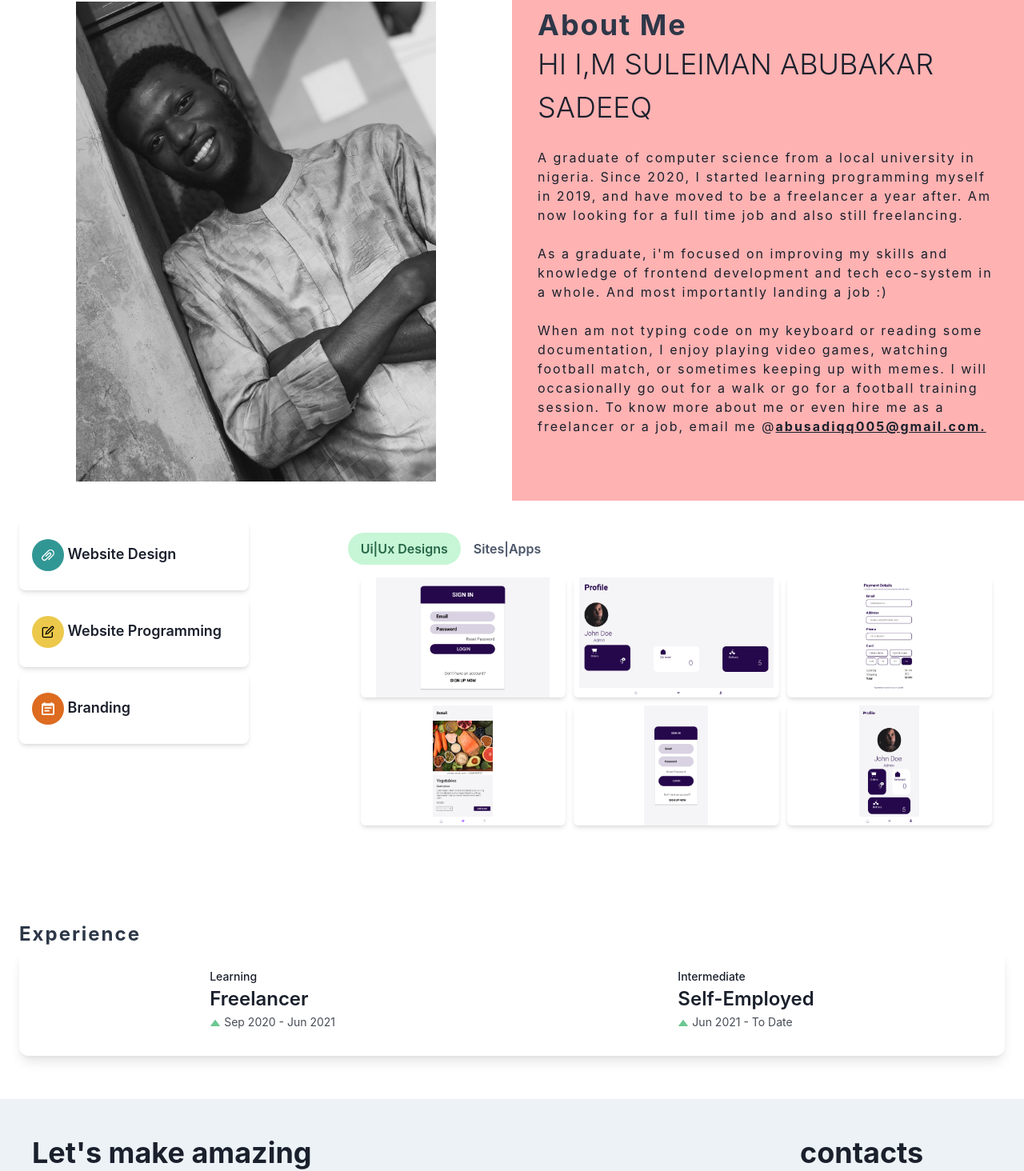
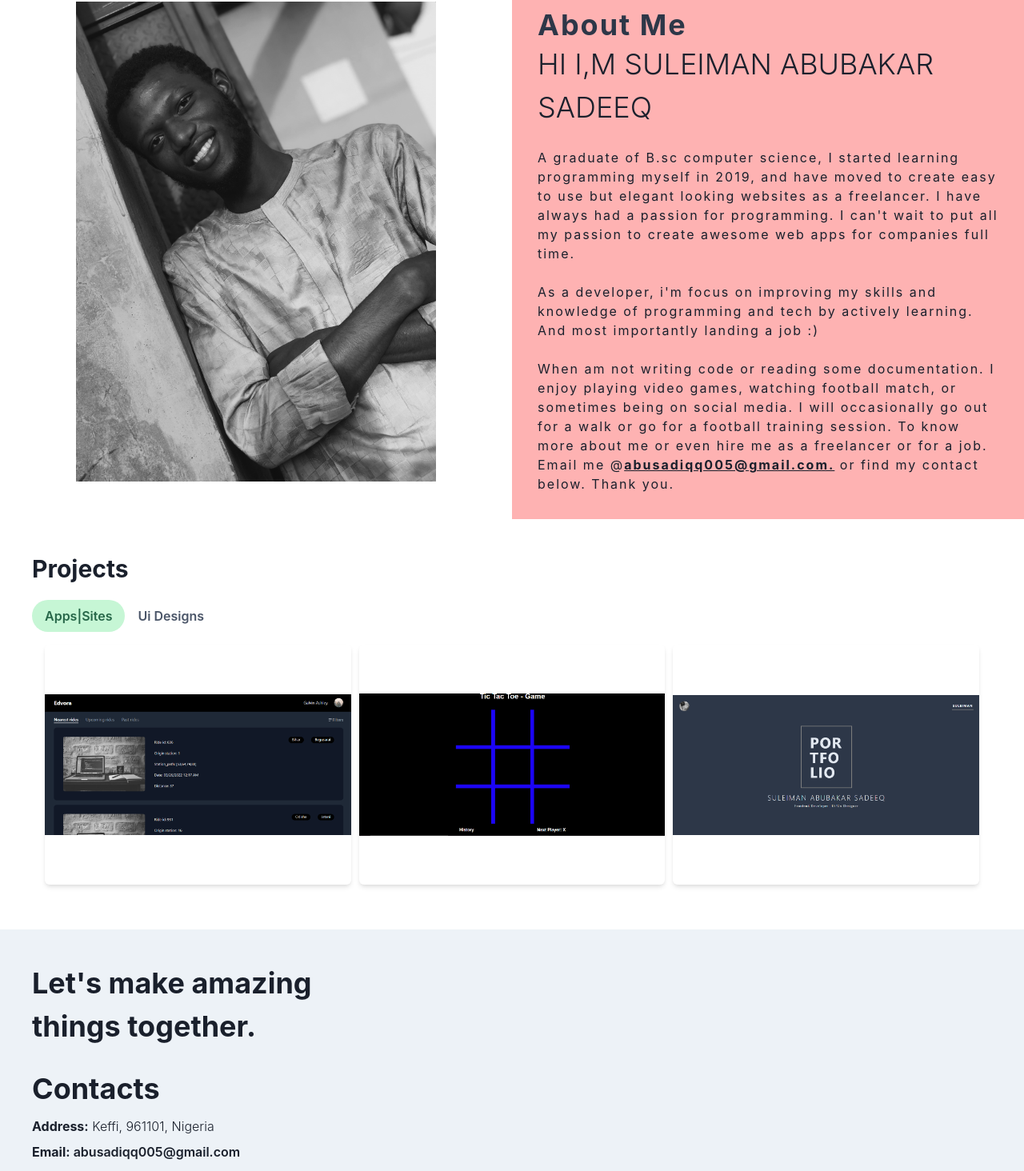
Before and after one commit to SADIQQ005/my-webste, a Next.js app: page / in a window 1280 px wide. Shown: the part 822-2286 px from the top of the page at 80% size. Built offline with nearby package versions, Linux system fonts and the light colour scheme.

Commit message:
little change

```diff
--- a/layouts/About.js
+++ b/layouts/About.js
@@ -40,25 +40,27 @@ export default function About() {
               hi i,m suleiman abubakar sadeeq
             </Text>
             <Text textAlign="start" letterSpacing="2px" fontSize="md">
-              <br />A graduate of computer science from a local university in
-              nigeria. Since 2020, I started learning programming myself in
-              2019, and have moved to be a freelancer a year after. Am now
-              looking for a full time job and also still freelancing.
+              <br />A graduate of B.sc computer science, I started learning
+              programming myself in 2019, and have moved to create easy to use
+              but elegant looking websites as a freelancer. I have always had a
+              passion for programming. I can't wait to put all my passion to
+              create awesome web apps for companies full time.
               <br />
               <br />
-              As a graduate, i'm focused on improving my skills and knowledge of
-              frontend development and tech eco-system in a whole. And most
-              importantly landing a job :)
+              As a developer, i'm focus on improving my skills and knowledge of
+              programming and tech by actively learning. And most importantly
+              landing a job :)
               <br />
               <br />
-              When am not typing code on my keyboard or reading some
-              documentation, I enjoy playing video games, watching football
-              match, or sometimes keeping up with memes. I will occasionally go
-              out for a walk or go for a football training session. To know more
-              about me or even hire me as a freelancer or a job, email me @
+              When am not writing code or reading some documentation. I enjoy
+              playing video games, watching football match, or sometimes being
+              on social media. I will occasionally go out for a walk or go for a
+              football training session. To know more about me or even hire me
+              as a freelancer or for a job. Email me @
               <Text as="u" fontWeight="bold">
                 abusadiqq005@gmail.com.
-              </Text>
+              </Text>{" "}
+              or find my contact below. Thank you.
             </Text>
           </GridItem>
         </Grid>
--- a/layouts/Contact.js
+++ b/layouts/Contact.js
@@ -1,55 +1,60 @@
 import React from "react";
 import {
   Box,
-  Center,
   Text,
   Grid,
   GridItem,
-  Button,
-  Heading,
   Spacer,
 } from "@chakra-ui/react";
-import { ChatIcon } from "@chakra-ui/icons";
 
 export default function Contact() {
   return (
     <>
       <Box bg="gray.100" h="100%" pt={[4, 10]} px={[4, 10]}>
         <Grid templateColumns="repeat(5, 1fr)" templateRows="repeat(3, 1fr)">
-          <GridItem colSpan="4" rowSpan="2">
+          <GridItem colSpan="5" rowSpan="3">
             <Text
               fontWeight="bolder"
               fontSize={["2xl", "4xl"]}
               color="gray.800"
-              mb={[12, 6]}
+              mb={6}
             >
               Let's make amazing <br />
               things together.
             </Text>
             <Spacer />
           </GridItem>
-          <GridItem colSpan="1" rowSpan="2">
+          <GridItem colSpan="5" rowSpan="3">
             <Text
               fontWeight="bolder"
               fontSize={["2xl", "4xl"]}
               color="gray.800"
+              textTransform="capitalize"
             >
               contacts
             </Text>
-            <Text fontWeight="light" my={2}>Keffi, 961101, Nigeria</Text>
-            <Text fontWeight="semibold" my={2}>abusadiqq005@gmail.com</Text>
-            <Text fontWeight="semibold" my={2}>+234 7035426079</Text>
-            <Text fontWeight="semibold" my={2}>l00ner@ instagram</Text>
+            <Text fontWeight="light" my={2}>
+              <strong>Address:</strong> Keffi, 961101, Nigeria
+            </Text>
+            <Text fontWeight="semibold" my={2}>
+              <strong>Email:</strong> abusadiqq005@gmail.com
+            </Text>
+            <Text fontWeight="semibold" my={2}>
+              <strong>Phone:</strong> +234 7035426079
+            </Text>
+            <Text fontWeight="semibold" my={2}>
+              <strong>Instagram:</strong> suleiman abubakar sadeeq
+            </Text>
             <Text fontWeight="semibold" mt={2} mb={4}>
-              shadik@ twitter
+              <strong>Twitter:</strong> shadik
             </Text>
           </GridItem>
-          <GridItem colSpan="5" rowSpan="1">
+          <GridItem colSpan="5" rowSpan="3">
             <Box
               display="flex"
               justifyContent="space-between"
               borderTop="2px solid gray"
-              pt={4}
+              py={4}
             >
               <Text
                 as="em"
--- a/layouts/Portfolio.js
+++ b/layouts/Portfolio.js
@@ -3,8 +3,6 @@ import {
   Box,
   Grid,
   GridItem,
-  Stack,
-  IconButton,
   Tabs,
   Text,
   Tab,
@@ -12,89 +10,35 @@ import {
   TabPanels,
   TabPanel,
   Image,
-  Stat,
-  StatNumber,
-  StatLabel,
-  StatHelpText,
-  StatArrow,
 } from "@chakra-ui/react";
-import { AttachmentIcon, CalendarIcon, EditIcon } from "@chakra-ui/icons";
 import { Ui, web } from "../photos/Photos";
 import Link from "next/link";
 
 export default function Portfolio() {
   return (
     <div>
-      <Box p={6} h="100%">
+      <Box p={10}>
+        <Text fontWeight="bold" textTransform="capitalize" fontSize="30px">
+          projects
+        </Text>
         <Grid templateColumns="repeat(3, 1fr)" templateRows="repeat(5, 1fr)">
-          <GridItem colSpan={["3", "1"]} rowSpan={["5", "2"]}>
-            <Stack>
-              <Box
-                py={6}
-                px={4}
-                w={["100%", "70%"]}
-                shadow="md"
-                rounded="lg"
-                textTransform="capitalize"
-                fontWeight="semibold"
-                fontSize="lg"
-              >
-                <IconButton
-                  icon={<AttachmentIcon />}
-                  colorScheme="teal"
-                  isRound
-                />{" "}
-                website design
-              </Box>
-              <Box
-                py={6}
-                px={4}
-                w={["100%", "70%"]}
-                shadow="md"
-                rounded="lg"
-                textTransform="capitalize"
-                fontWeight="semibold"
-                fontSize="lg"
-              >
-                <IconButton icon={<EditIcon />} colorScheme="yellow" isRound />{" "}
-                Website programming
-              </Box>
-              <Box
-                py={6}
-                px={4}
-                w={["100%", "70%"]}
-                shadow="md"
-                rounded="lg"
-                textTransform="capitalize"
-                fontWeight="semibold"
-                fontSize="lg"
-              >
-                <IconButton
-                  icon={<CalendarIcon />}
-                  colorScheme="orange"
-                  isRound
-                />{" "}
-                Branding
-              </Box>
-            </Stack>
-          </GridItem>
-          <GridItem colSpan={["3", "2"]} rowSpan={["5", "3"]}>
+          <GridItem colSpan={["3", "3"]} rowSpan={["5", "5"]}>
             <Tabs mt={4} variant="soft-rounded" colorScheme="green">
               <TabList>
-                <Tab>Ui|Ux Designs</Tab>
-                <Tab>Sites|Apps</Tab>
+                <Tab>Apps|Sites</Tab>
+                <Tab>Ui Designs</Tab>
               </TabList>
               <TabPanels>
                 <TabPanel>
                   <Grid templateColumns="repeat(3, 1fr)" gap="10px">
-                    {Ui &&
-                      Ui.map((picture) => {
+                    {web &&
+                      web.map((picture) => {
                         return (
                           <GridItem>
-                            <Link href="https://www.pinterest.com/abusadiqq005/phone-wallpaper/">
+                            <Link href={picture.link}>
                               <Image
                                 objectFit="contain"
-                                boxSize="150px"
+                                boxSize="300px"
                                 shadow="md"
                                 w="100%"
                                 rounded="md"
@@ -109,14 +53,14 @@ export default function Portfolio() {
                 </TabPanel>
                 <TabPanel>
                   <Grid templateColumns="repeat(3, 1fr)" gap="10px">
-                    {web &&
-                      web.map((picture) => {
+                    {Ui &&
+                      Ui.map((picture) => {
                         return (
                           <GridItem>
-                            <Link href={picture.link}>
+                            <Link href="https://www.pinterest.com/abusadiqq005/phone-wallpaper/">
                               <Image
                                 objectFit="contain"
-                                boxSize="150px"
+                                boxSize="300px"
                                 shadow="md"
                                 w="100%"
                                 rounded="md"
@@ -132,45 +76,6 @@ export default function Portfolio() {
               </TabPanels>
             </Tabs>
           </GridItem>
-          <GridItem mt={[0, 20]} colSpan="3" rowSpan="5">
-            <Text
-              textTransform="capitalize"
-              fontSize="2xl"
-              fontWeight="bold"
-              letterSpacing="2px"
-              color="gray.700"
-            >
-              Experience
-            </Text>
-            <Box
-              shadow="lg"
-              p={6}
-              rounded="xl"
-              display="flex"
-              justifyContent="space-around"
-            >
-              <Box>
-                <Stat>
-                  <StatLabel>Learning</StatLabel>
-                  <StatNumber>Freelancer</StatNumber>
-                  <StatHelpText>
-                    <StatArrow type="increase" />
-                    Sep 2020 - Jun 2021
-                  </StatHelpText>
-                </Stat>
-              </Box>
-              <Box>
-                <Stat>
-                  <StatLabel>Intermediate</StatLabel>
-                  <StatNumber>Self-Employed</StatNumber>
-                  <StatHelpText>
-                    <StatArrow type="increase" />
-                    Jun 2021 - To Date
-                  </StatHelpText>
-                </Stat>
-              </Box>
-            </Box>
-          </GridItem>
         </Grid>
       </Box>
     </div>
--- a/layouts/Welcome.js
+++ b/layouts/Welcome.js
@@ -1,10 +1,4 @@
-import {
-  Box,
-  Avatar,
-  Heading,
-  Flex,
-  Text,
-} from "@chakra-ui/react";
+import { Box, Avatar, Heading, Flex, Text } from "@chakra-ui/react";
 import React from "react";
 
 export default function Welcome() {
@@ -25,7 +19,7 @@ export default function Welcome() {
           </Text>
         </Flex>
 
-        <Flex mt="5%" justify="center" align="center">
+        <Flex mt={["100px", "80px"]} justify="center" align="center">
           <Heading
             p={[12, 10]}
             as="h2"
--- a/photos/Photos.js
+++ b/photos/Photos.js
@@ -10,7 +10,7 @@ export const Ui = [
 export const web = [
   {
     url: "/images/web1.png",
-    link: "https://musing-torvalds-400ac9.netlify.app/",
+    link: "https://edvora-3j1q385xh-sadiqq005.vercel.app/",
   },
   {
     url: "/images/web2.png",
```
Also changed, not shown: public/images/web1.png, 1 other file (tests, documents, lock files or other folders).
